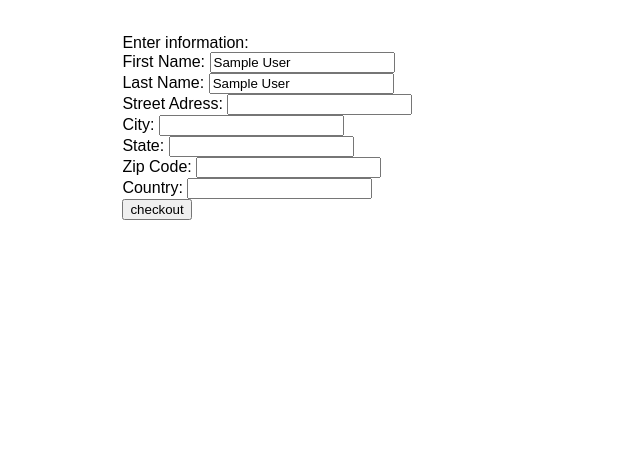
After one commit to MrH100000/Panda, a PHP site: page /checkout.php in a window 1280 px wide. The commit adds this page. Shown: the part 94-554 px from the top of the page, without its empty margins (0-640 px from the left). Run offline with PHP 8.4, Linux system fonts and the light colour scheme; the visitor is signed in with stand-in values (Sample User, id 1); data comes from the database, SQL or seed files in the repository; both versions use the stored data as it was after the commit.

Commit message:
checkout page started

```diff
--- /dev/null
+++ b/checkout.php
@@ -0,0 +1,23 @@
+<?php
+    session_start();
+    require_once __DIR__. '/model/products.php';
+    $products = new Products();
+    $productList = $products->getAll();
+    /*if(isset($_POST['submit']))
+    {
+        //$done=$products->createProduct($_POST['name'], $_POST['description'], $_POST['price'], 'images/'.$_POST['image']);
+        //if($done===true)
+        {
+
+            header('location: edit_products.php');
+            $_POST['submit']=false;
+            exit;
+        }
+        //if not then error message will show
+        else
+        {
+            $error_message = "Product is already created. Please add a new product";
+        }
+    }*/
+    require_once __DIR__ . '/view/checkout.php';
+?>
--- a/login.php
+++ b/login.php
@@ -20,6 +20,8 @@ if(isset($_POST['logout'])) {
         unset($_SESSION['loggedIn']);
         unset($_SESSION['type']);
         unset($_SESSION['firstName']);
+        unset($_SESSION['lastName']);
+        unset($_SESSION['userID']);
         unset($user);
     }
     header('Location: index.php');
--- a/model/users.php
+++ b/model/users.php
@@ -41,6 +41,8 @@ class Users extends Model {
                 $_SESSION['username']=$username;
                 $_SESSION['loggedIn']=true;
                 $_SESSION['firstName']=$userInfo['FirstName'];
+                $_SESSION['lastName']=$userInfo['LastName'];
+                $_SESSION['userID']=$userInfo['UserID'];
                 //if user is admin they are given type of 1
                 if($userInfo['IsAdmin']===1)
                 {
--- /dev/null
+++ b/view/checkout.php
@@ -0,0 +1,28 @@
+<?php require_once __DIR__ . '/partials/header.php'; ?>
+    <form action="checkout.php" method="post">
+    <label> Enter information: </label>
+        <br>
+        <label>First Name:</label>
+        <input type="text" name="firstName" value="<?php echo $_SESSION["firstName"];?>" required>
+        <br>
+        <label>Last Name:</label>
+        <input type="text" name="lastName" value="<?php echo $_SESSION["lastName"];?>" required>
+        <br>
+        <label>Street Adress:</label>
+        <input type="text" name="address" required>
+        <br>
+        <label>City:</label>
+        <input type="text" name="city" required>
+        <br>
+        <label>State:</label>
+        <input type="text" name="state" required>
+        <br>
+        <label>Zip Code:</label>
+        <input type="text" name="zipCode" required>
+        <br>
+        <label>Country:</label>
+        <input type="text" name="state" required>
+        <br>
+        <input type="submit" name="submit" value="checkout">
+    </form>
+<?php require_once __DIR__ . '/partials/footer.php'; ?>
```
Also changed, not shown: panda.db.
